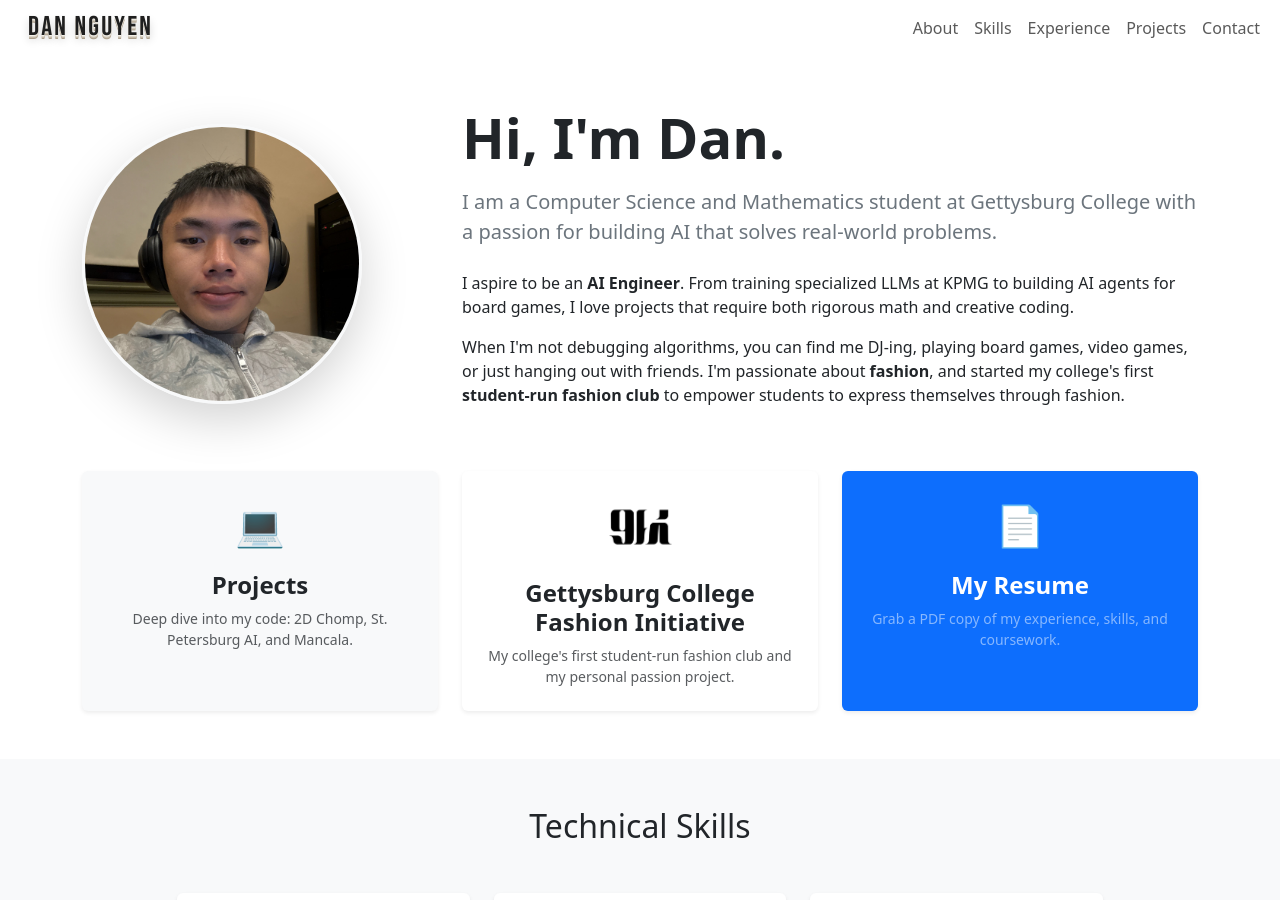
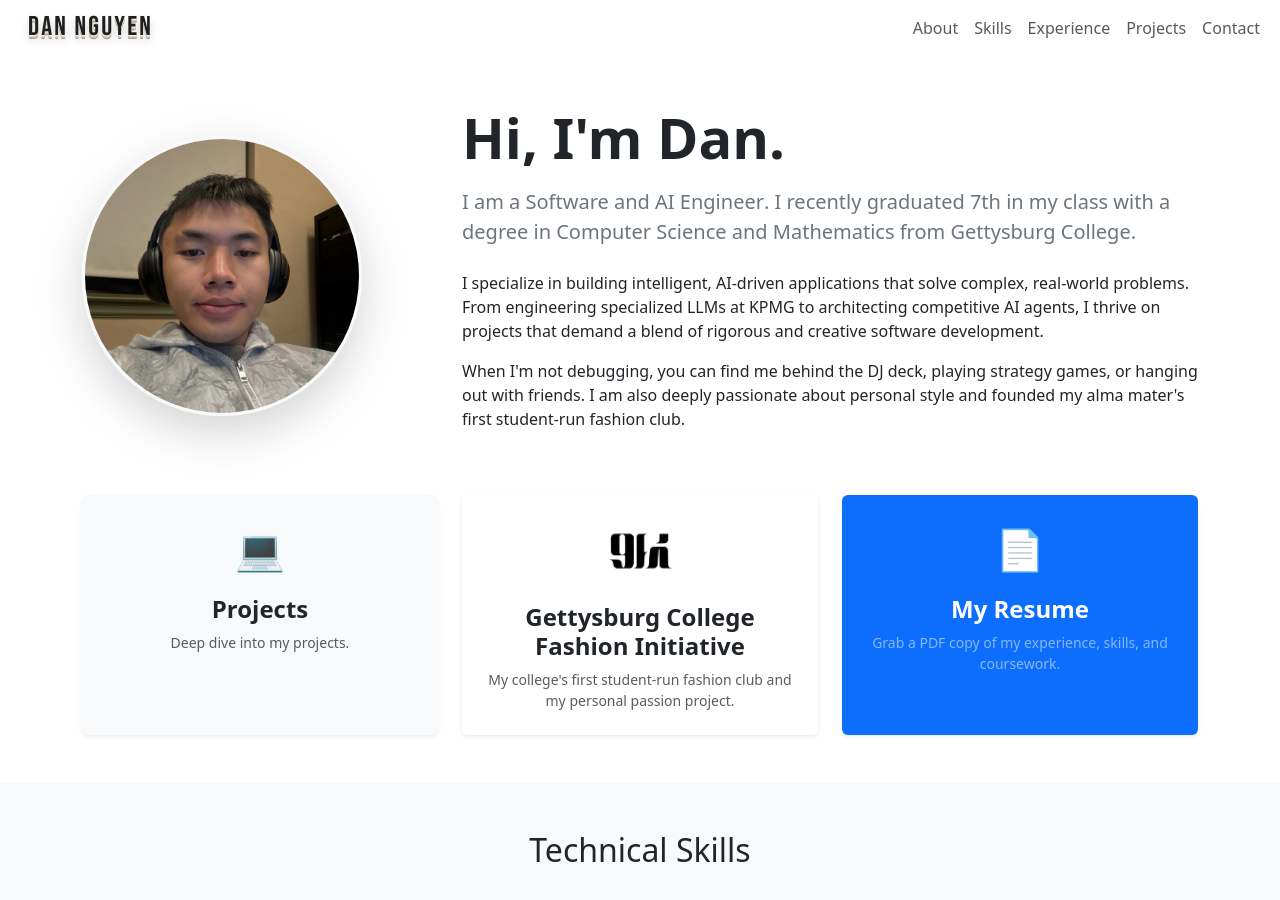
Before and after one commit to dannguyen111/dannguyen111.github.io, a Jekyll site: the page built from index.html, in a window 1280 px wide and 900 px high. Built offline with Jekyll 4.4.1, drawn with Linux system fonts in a browser that asks for light colours.

Commit message:
fixing home page to reflect graduation

```diff
--- a/_includes/about.html
+++ b/_includes/about.html
@@ -1,7 +1,6 @@
 <div class="row align-items-center mb-5">
     <div class="col-lg-4 text-center text-lg-start mb-4 mb-lg-0">
-        <img src="{{ '/assets/images/profile.jpeg' | relative_url }}" alt="Dan Nguyen"
-            class="img-fluid rounded-circle shadow-lg border border-3 border-light"
+        <img src="{{ '/assets/images/profile.jpeg' | relative_url }}" alt="Dan Nguyen" class="img-fluid rounded-circle shadow-lg border border-3 border-light"
             style="width: 280px; height: 280px; object-fit: cover;">
     </div>
 
@@ -9,19 +8,18 @@
         <h1 class="display-4 fw-bold mb-3">Hi, I'm Dan.</h1>
 
         <p class="lead text-secondary mb-4">
-            I am a Computer Science and Mathematics student at <strong>Gettysburg College</strong> with a passion for
-            building AI that solves real-world problems.
+            I am a <strong>Software and AI Engineer</strong>. I recently graduated <strong>7th in my class</strong> with a degree in Computer Science and Mathematics from
+            Gettysburg College.
         </p>
 
         <p>
-            I aspire to be an <strong>AI Engineer</strong>. From training specialized LLMs at KPMG to building AI agents
-            for board games, I love projects that require both rigorous math and creative coding.
+            I specialize in building intelligent, AI-driven applications that solve complex, real-world problems. From engineering specialized LLMs at KPMG to architecting
+            competitive AI agents, I thrive on projects that demand a blend of rigorous and creative software development.
         </p>
 
         <p>
-            When I'm not debugging algorithms, you can find me DJ-ing, playing board games, video games, or just hanging
-            out with friends. I'm passionate about <strong>fashion</strong>, and started my college's first
-            <strong>student-run fashion club</strong> to empower students to express themselves through fashion.
+            When I'm not debugging, you can find me behind the DJ deck, playing strategy games, or hanging out with friends. I am also deeply passionate about personal style and
+            founded my alma mater's first student-run fashion club.
         </p>
     </div>
 </div>
@@ -37,7 +35,7 @@
                     </div>
                     <h4 class="card-title fw-bold text-dark">Projects</h4>
                     <p class="card-text text-muted small">
-                        Deep dive into my code: 2D Chomp, St. Petersburg AI, and Mancala.
+                        Deep dive into my projects.
                     </p>
                 </div>
             </div>
@@ -49,8 +47,7 @@
             <div class="card h-100 border-0 shadow-sm hover-effect bg-white">
                 <div class="card-body p-4 text-center">
                     <div class="mb-3">
-                        <img src="/assets/images/gfi-logo.PNG" alt="Logo"
-                            style="height: 4em; vertical-align: -0.125em;">
+                        <img src="/assets/images/gfi-logo.PNG" alt="Logo" style="height: 4em; vertical-align: -0.125em;">
                     </div>
                     <h4 class="card-title fw-bold text-dark">Gettysburg College Fashion Initiative</h4>
                     <p class="card-text text-muted small">
```
